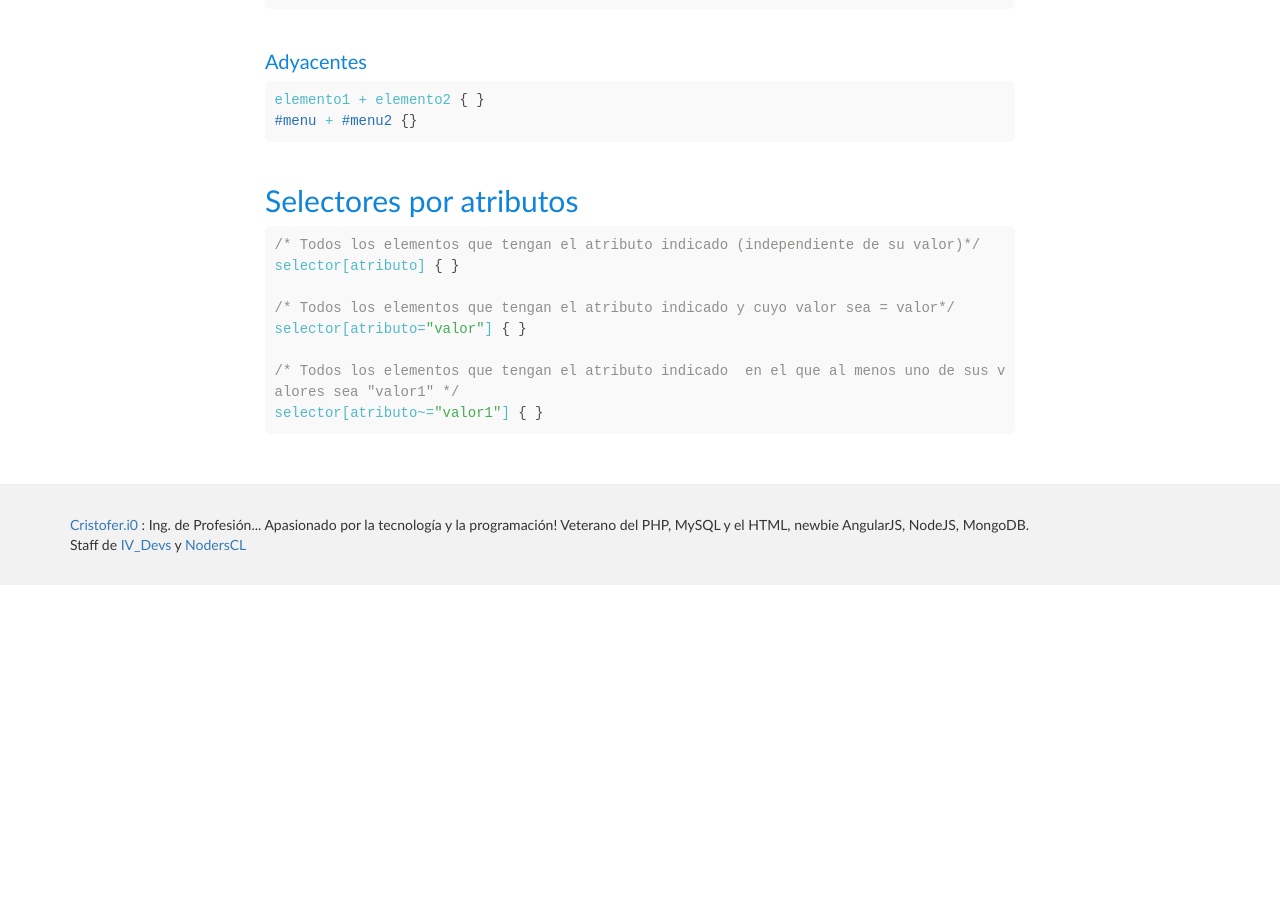
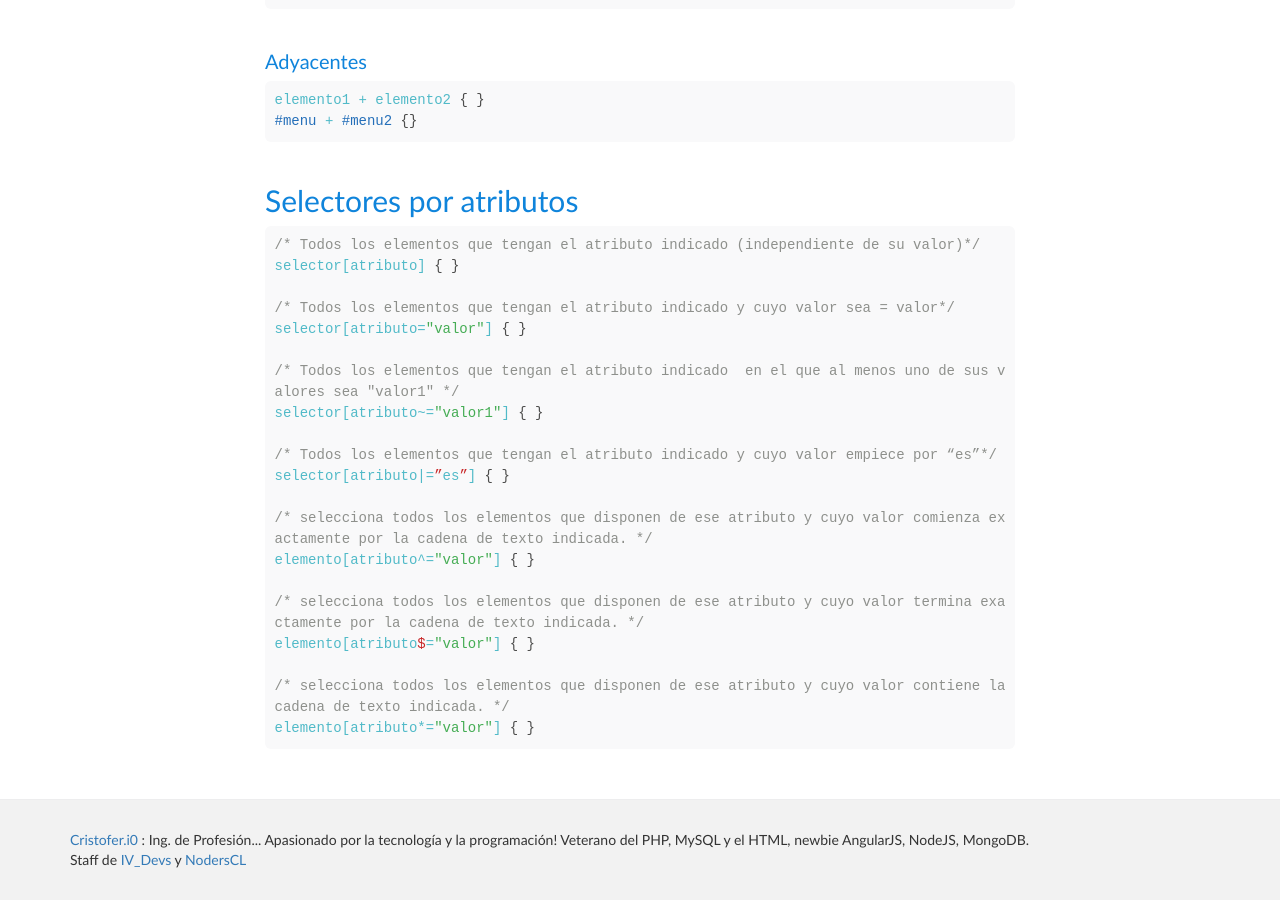
Before and after one commit to cristofer-dev/cristofer.io, a Jekyll site: the page built from _posts/2017-11-16-snipets-css.md, in a window 1280 px wide and 900 px high, scrolled down 1014 px. Built offline with Jekyll 4.4.1, drawn with Linux system fonts in a browser that asks for light colours; comment, search, counter and statistics services are not loaded; before the commit the page ends 1599 px from its top, so only the background shows below that.

Commit message:
UPDATE Post CSS
 Changes to be committed:
	modified:   _posts/2017-11-16-snipets-css.md

```diff
--- a/_posts/2017-11-16-snipets-css.md
+++ b/_posts/2017-11-16-snipets-css.md
@@ -59,4 +59,17 @@ selector[atributo="valor"] { }
 /* Todos los elementos que tengan el atributo indicado  en el que al menos uno de sus valores sea "valor1" */
 selector[atributo~="valor1"] { }
 
+/* Todos los elementos que tengan el atributo indicado y cuyo valor empiece por “es”*/
+selector[atributo|=”es”] { }
+
+/* selecciona todos los elementos que disponen de ese atributo y cuyo valor comienza exactamente por la cadena de texto indicada. */
+elemento[atributo^="valor"] { }
+
+/* selecciona todos los elementos que disponen de ese atributo y cuyo valor termina exactamente por la cadena de texto indicada. */
+elemento[atributo$="valor"] { }
+
+/* selecciona todos los elementos que disponen de ese atributo y cuyo valor contiene la cadena de texto indicada. */
+elemento[atributo*="valor"] { }
+
+
 {% endhighlight %}
```
